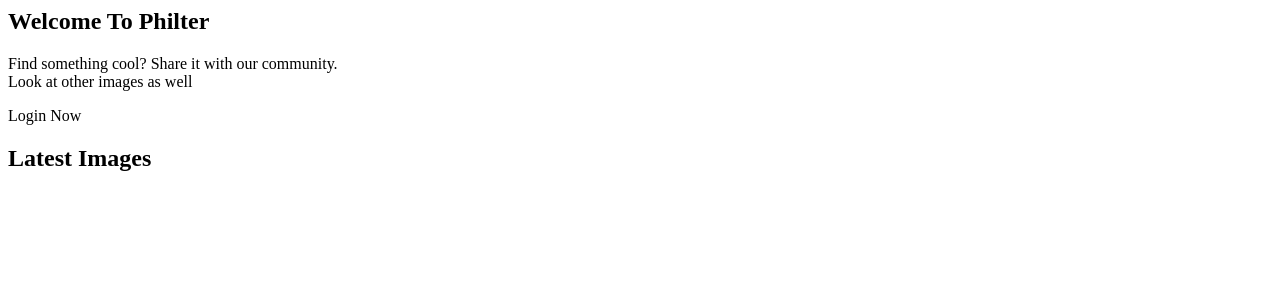
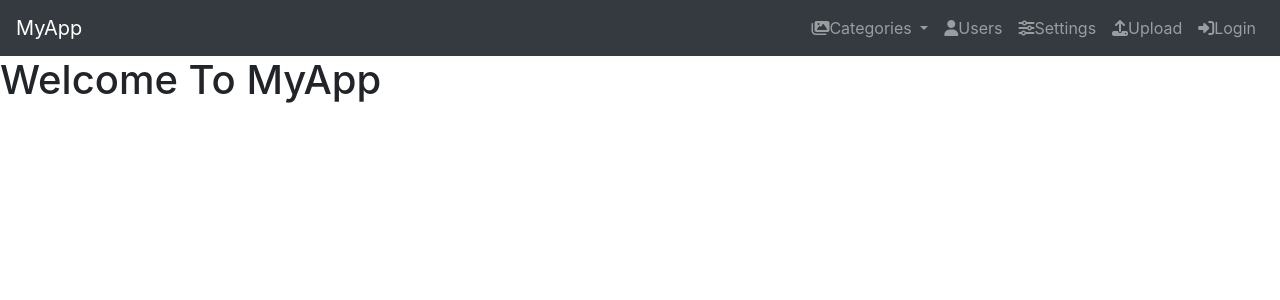
Before and after one commit to wys-is-wyg/AraYr12Starter, a Flask app: template app/templates/home.html in a window 1280 px wide. Shown: the top 300 px of the page. Run offline with Flask 2, Linux system fonts and the light colour scheme; the template is opened without the code that fills it: most values are stand-ins (such as "Sample title", 1, 10 or a date in 2020); some libraries are stand-ins or nearby versions.

Commit message:
fix base template

```diff
--- a/app/templates/base.html
+++ b/app/templates/base.html
@@ -1,7 +1,7 @@
 <!DOCTYPE html>
 <html lang="en">
     <head>
-        <title>Filtrewfewf | {{ page }}</title>
+        <title>Filtr | {{ page }}</title>
         <meta charset="utf-8">
         <meta name="active-menu" content="{{ menuId }}">
         <meta name="viewport" content="width=device-width, initial-scale=1">
@@ -14,7 +14,7 @@
     {% block header %}
     <header id="header">
         <nav id="navbar" class="navbar navbar-expand-lg navbar-dark bg-dark">
-            <a id="brand" class="navbar-brand" href="#">Filtr</a>
+            <a id="brand" class="navbar-brand" href="#">MyApp</a>
             <button class="navbar-toggler" type="button" data-toggle="collapse" data-target="#navbarNav" aria-controls="navbarNav" aria-expanded="false" aria-label="Toggle navigation">
                 <span class="navbar-toggler-icon"></span>
             </button>
@@ -41,26 +41,24 @@
                     <a class="nav-link" href="#"><i class="fas fa-upload"></i>Upload</a>
                 </li>
                 <li class="nav-item">
-                    <a class="nav-link" href="#"><i class="fas fa-sign-out-alt"></i>Logout</a>
+                    <a class="nav-link" href="#"><i class="fas fa-sign-in-alt"></i>Login</a>
                 </li>
             </ul>
         </nav>
     </header>
     {% endblock %}
+    {% block main %}
     <div id="main">
         <div class="container-fluid">
             <div class="row">
-        <div id="sidebar" class="col-md-3">
-            {% block sidebar %}
-            {% endblock %}
-        </div>
-        <main role="main" class="col-md-9">
-            {% block main %}
+                <main role="main" class="col">
+                    {% block content %}
                     {% endblock %}
                 </main>
             </div> <!-- end .row -->
         </div><!-- end .container-fluid -->
     </div><!-- end #main -->
+    {% endblock %}
     <script src="https://code.jquery.com/jquery-3.4.1.slim.min.js" integrity="sha384-J6qa4849blE2+poT4WnyKhv5vZF5SrPo0iEjwBvKU7imGFAV0wwj1yYfoRSJoZ+n" crossorigin="anonymous"></script>
     <script src="https://cdn.jsdelivr.net/npm/popper.js@1.16.0/dist/umd/popper.min.js" integrity="sha384-Q6E9RHvbIyZFJoft+2mJbHaEWldlvI9IOYy5n3zV9zzTtmI3UksdQRVvoxMfooAo" crossorigin="anonymous"></script>
     <script src="https://stackpath.bootstrapcdn.com/bootstrap/4.4.1/js/bootstrap.min.js" integrity="sha384-wfSDF2E50Y2D1uUdj0O3uMBJnjuUD4Ih7YwaYd1iqfktj0Uod8GCExl3Og8ifwB6" crossorigin="anonymous"></script>
--- a/app/templates/home.html
+++ b/app/templates/home.html
@@ -1,21 +1,6 @@
 
-    <section id="layout-content">
-      <div id="hero_wrapper">
-        <div id="hero">
-          <div class="container-fluid">
-            <div class="row">
-              <h1>Welcome To Philter</h1>
-              <p>Find something cool? Share it with our community.<br> Look at other images as well</p>
-              <router-link tag="p" to="/account">
-                <a class="btn btn-primary text-center">Login Now</a>
-              </router-link>
-            </div>
-          </div>
-        </div>
-      </div><!-- /.container -->
-    </section>
-    <div id="others-images-home" class="container-fluid">
-      <div class="row">
-          <h2>Latest Images</h2>
-      </div>
-    </div>
+
+    {% extends "base.html" %}
+    {% block main %}
+      <h1>Welcome To MyApp</h1>
+    {% endblock %}
--- a/main.py
+++ b/main.py
@@ -2,4 +2,3 @@ import app as app
 
 if __name__ == '__main__':
   run_app = app.create_app()
-  run_app.run(host='0.0.0.0', port=8080)
```
Lines whose indentation alone changed are shown as unchanged.
